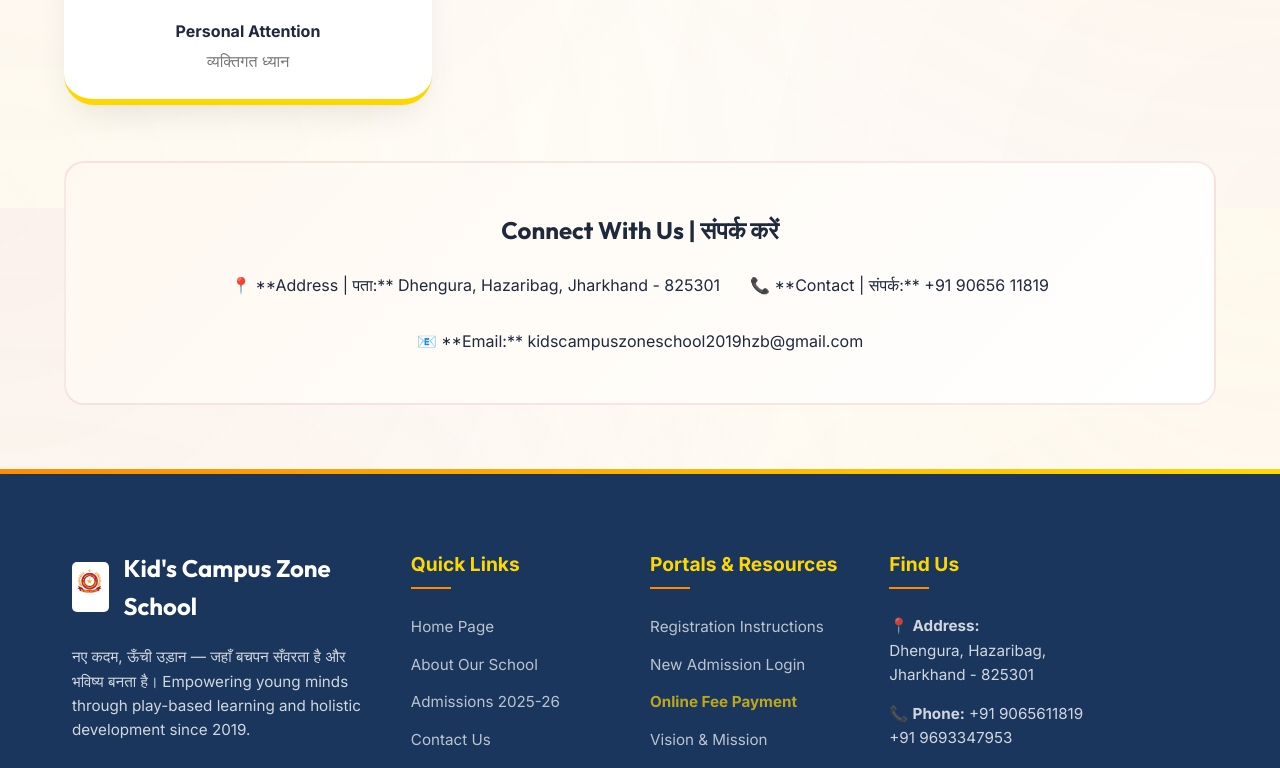
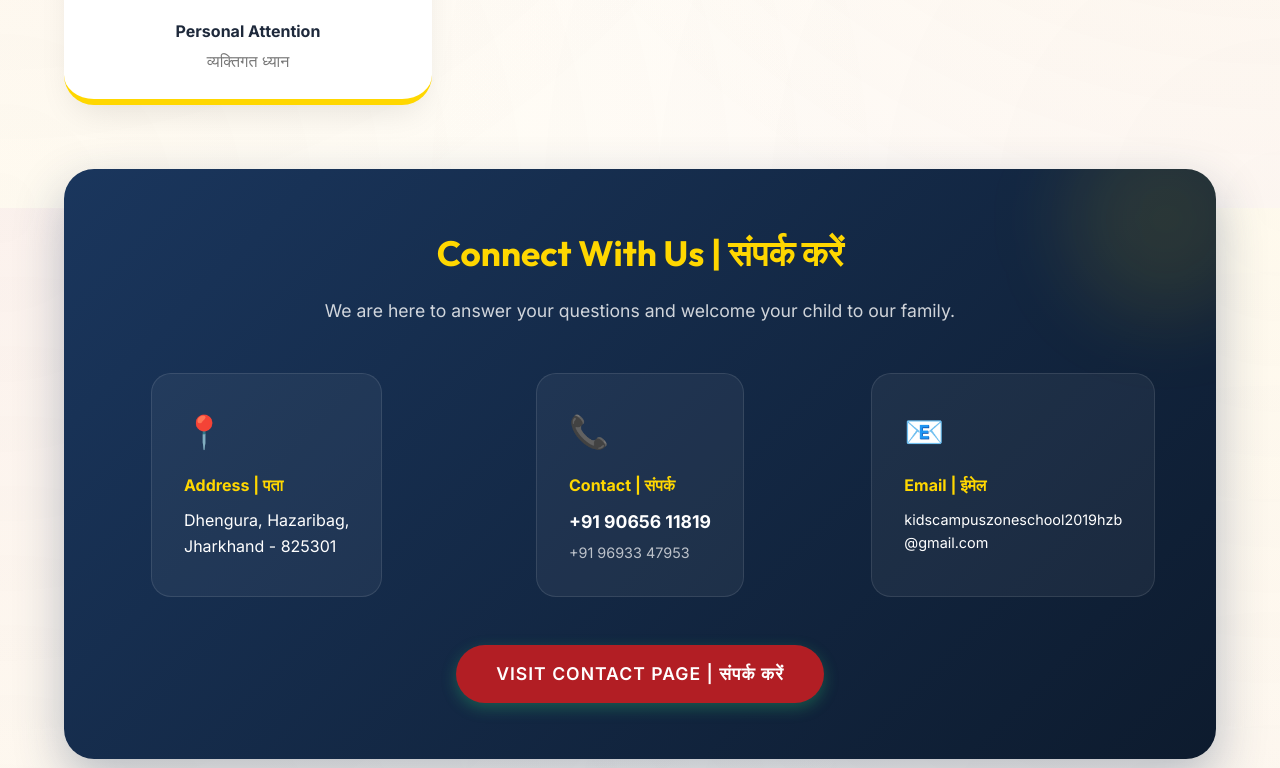
Before and after one commit to RubyGupta-tech/school-website, a React (Vite) app in the folder school-website/: page /about in a window 1280 px wide. Shown: the part 2432-3200 px from the top of the page. Built offline with nearby package versions, Linux system fonts and the light colour scheme.

Commit message:
Redesign About page Contact section with premium cards and fix markdown syntax

```diff
--- a/school-website/src/pages/About.jsx
+++ b/school-website/src/pages/About.jsx
@@ -146,19 +146,58 @@
         </div>
       </div>
 
-      {/* Contact Banner - Bilingual */}
+      {/* Contact Banner - Bilingual Redesign */}
       <div style={{
+        marginTop: '4rem',
+        padding: '3.5rem 2rem',
+        background: 'linear-gradient(135deg, #1a365d 0%, #0d1b2e 100%)',
+        borderRadius: '30px',
+        color: 'white',
         textAlign: 'center',
-        padding: '3rem',
-        background: 'linear-gradient(135deg, #fff8f0 0%, #fff 100%)',
-        borderRadius: '20px',
-        border: '2px solid rgba(178,30,36,0.1)'
+        boxShadow: '0 20px 50px rgba(26,54,93,0.3)',
+        position: 'relative',
+        overflow: 'hidden'
       }}>
-        <h2 style={{ marginBottom: '1.5rem' }}>Connect With Us | संपर्क करें</h2>
-        <div style={{ display: 'flex', flexWrap: 'wrap', justifyContent: 'center', gap: '30px' }}>
-          <p>📍 **Address | पता:** Dhengura, Hazaribag, Jharkhand - 825301</p>
-          <p>📞 **Contact | संपर्क:** +91 90656 11819</p>
-          <p>📧 **Email:** kidscampuszoneschool2019hzb@gmail.com</p>
+        {/* Decorative background element */}
+        <div style={{
+          position: 'absolute',
+          top: '-50px',
+          right: '-50px',
+          width: '200px',
+          height: '200px',
+          background: 'rgba(255,215,0,0.1)',
+          borderRadius: '50%',
+          filter: 'blur(40px)'
+        }}></div>
+
+        <h2 style={{ color: '#FFD700', fontSize: '2.2rem', marginBottom: '1rem' }}>Connect With Us | संपर्क करें</h2>
+        <p style={{ opacity: '0.8', marginBottom: '3rem', fontSize: '1.1rem' }}>We are here to answer your questions and welcome your child to our family.</p>
+
+        <div style={{ display: 'grid', gridTemplateColumns: 'repeat(auto-fit, minmax(250px, 1fr))', gap: '2rem' }}>
+          <div className="contact-card" style={{ background: 'rgba(255,255,255,0.05)', padding: '2rem', borderRadius: '20px', border: '1px solid rgba(255,255,255,0.1)' }}>
+            <div style={{ fontSize: '2rem', marginBottom: '15px' }}>📍</div>
+            <h4 style={{ color: '#FFD700', margin: '0 0 10px 0' }}>Address | पता</h4>
+            <p style={{ margin: 0, lineHeight: '1.6' }}>Dhengura, Hazaribag,<br />Jharkhand - 825301</p>
+          </div>
+
+          <div className="contact-card" style={{ background: 'rgba(255,255,255,0.05)', padding: '2rem', borderRadius: '20px', border: '1px solid rgba(255,255,255,0.1)' }}>
+            <div style={{ fontSize: '2rem', marginBottom: '15px' }}>📞</div>
+            <h4 style={{ color: '#FFD700', margin: '0 0 10px 0' }}>Contact | संपर्क</h4>
+            <p style={{ margin: 0, fontSize: '1.1rem', fontWeight: 'bold' }}>+91 90656 11819</p>
+            <p style={{ margin: '5px 0 0 0', fontSize: '0.9rem', opacity: '0.7' }}>+91 96933 47953</p>
+          </div>
+
+          <div className="contact-card" style={{ background: 'rgba(255,255,255,0.05)', padding: '2rem', borderRadius: '20px', border: '1px solid rgba(255,255,255,0.1)' }}>
+            <div style={{ fontSize: '2rem', marginBottom: '15px' }}>📧</div>
+            <h4 style={{ color: '#FFD700', margin: '0 0 10px 0' }}>Email | ईमेल</h4>
+            <p style={{ margin: 0, fontSize: '0.9rem', overflowWrap: 'anywhere' }}>kidscampuszoneschool2019hzb<br />@gmail.com</p>
+          </div>
+        </div>
+
+        <div style={{ marginTop: '3rem' }}>
+          <a href="/contact" className="btn btn-primary" style={{ padding: '15px 40px', borderRadius: '50px', fontSize: '1.1rem', background: '#B21E24', borderColor: '#B21E24' }}>
+            Visit Contact Page | संपर्क करें
+          </a>
         </div>
       </div>
 
```
